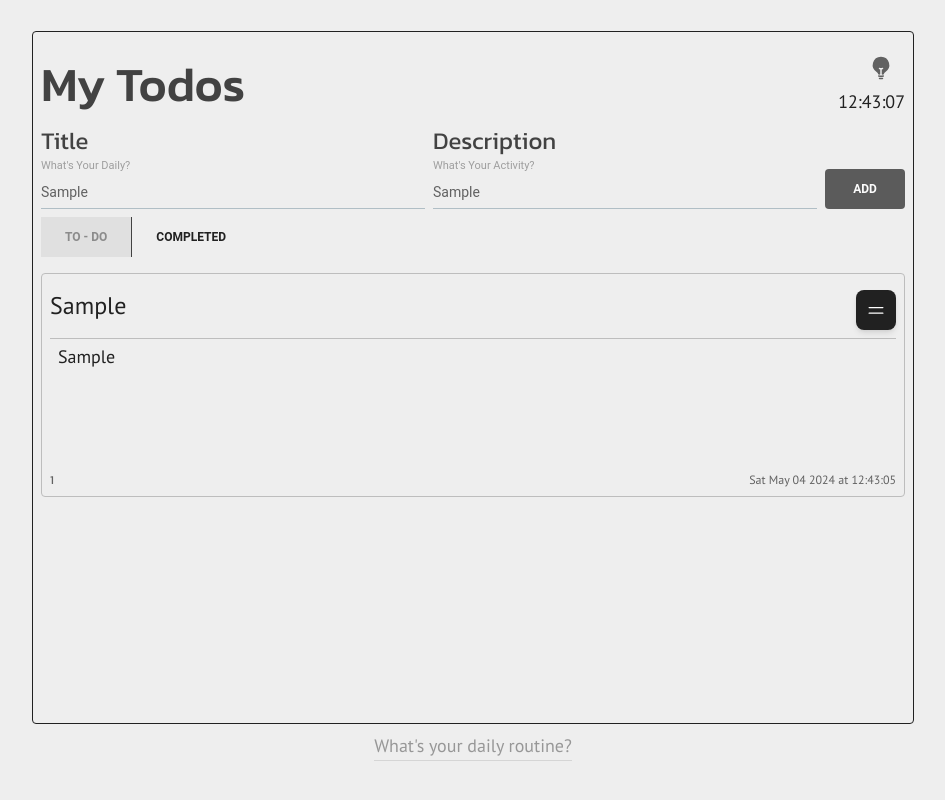
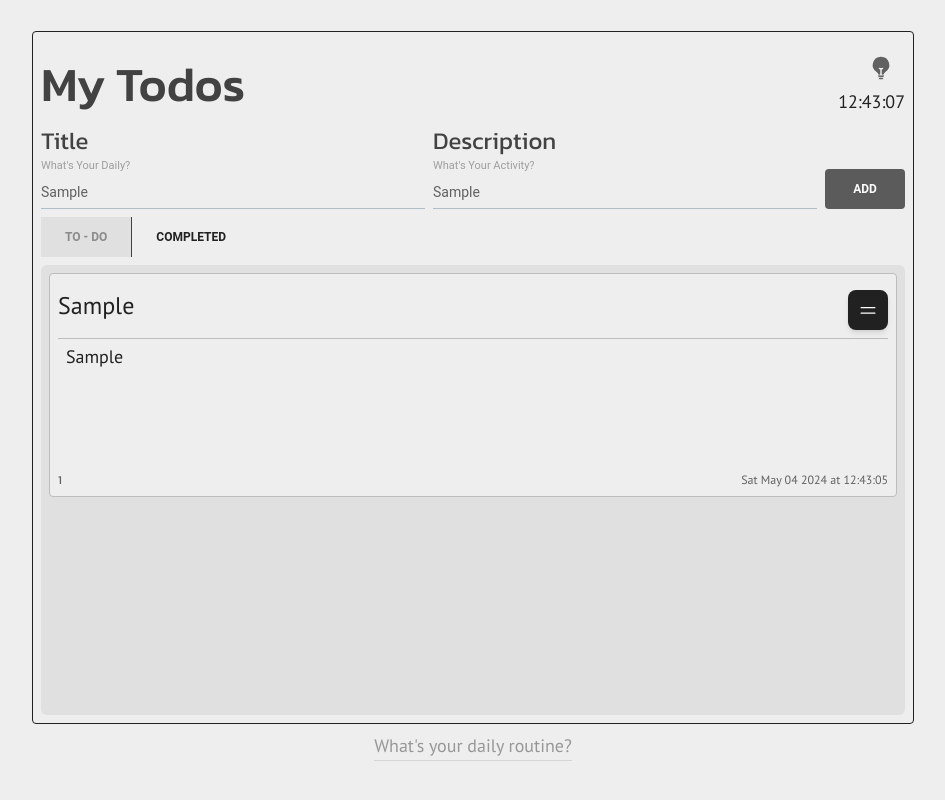
Before and after one commit to nbintang/React-Todolist, a React (Vite) app: page / in a window 1280 px wide. Both pictures are taken after typing "Sample", "Sample" into the empty fields and a click on the button "ADD". Shown: the whole page, without its empty margins (167-1112 px from the left). Built offline with nearby package versions, Linux system fonts and the light colour scheme.

Commit message:
background color changed

```diff
--- a/src/App.jsx
+++ b/src/App.jsx
@@ -10,7 +10,6 @@ import SkeletonLayout from "./components/Layout/Skeleton";
 import { Toaster } from "react-hot-toast";
 
 function App() {
-
   return (
     <main className={`flex static justify-start sm:justify-center py-2 flex-col items-center  dark:bg-gray-900 bg-gray-200 h-[110vh] sm:h-screen pb-2`}>
       <SkeletonLayout className={''}>
@@ -22,7 +21,7 @@ function App() {
           <div className="wrapper">
             <Input />
             <ListSlide />
-            <div className="wrap-list no-scrollbar overflow-auto h-[390px] sm:h-[450px] ">
+            <div className="wrap-list no-scrollbar rounded-md bg-gray-300 dark:bg-gray-800 overflow-auto h-[390px] sm:h-[450px] ">
               <SliderPages />
             </div>
           </div>
--- a/src/pages/CompletePages.jsx
+++ b/src/pages/CompletePages.jsx
@@ -8,8 +8,8 @@ const CompletePages = ({ item, index }) => {
   } = useContext(TodoContext);
 
   return (
-    <div className="todo-list flex h-56 my-2" key={index}>
-      <div className="todo-list-item border p-2 w-full rounded dark:border-gray-300 border-gray-400 my-2 flex flex-col justify-between" >
+    <div className="todo-list flex h-56 my-2 ml-2" key={index}>
+      <div className="todo-list-item border p-2 w-full rounded dark:border-gray-300 bg-gray-200 dark:bg-gray-400/25 border-gray-400 my-2 flex flex-col justify-between" >
         <div className="mt-2">
 
           <h3 className="task font-ptsans border-b dark:border-gray-300 border-gray-400 text-2xl cursor-not-allowed dark:text-gray-300 text-gray-900  ml-1">{item.title}</h3>
--- a/src/pages/EditPages.jsx
+++ b/src/pages/EditPages.jsx
@@ -16,13 +16,13 @@ const EditPages = ({ index }) => {
   };
 
   return (
-    <div key={index} className='todo-list-item  w-full  mt-3 py-2 ' onKeyDown={handleEnter}>
-      <div className="space-y-3 mx-2 ">
-        <Input variant="standard" label="New Daily?" className="bg-gradient-to-b dark:bg-none " value={editedItem.title} onChange={e => handleUpdateTitle(e.target.value)} />
-        <Textarea variant="standard" label="New Activity" className="bg-gradient-to-b dark:bg-none " onChange={e => handleUpdateDesc(e.target.value)} value={editedItem.desc}>
+    <div key={index} className='todo-list-item px-2  w-full  mt-1 py-2 ' onKeyDown={handleEnter}>
+      <div className="space-y-3 mx-2 bg-gray-200 dark:bg-gray-400/25 rounded p-1 mb-2">
+        <Input  label="New Daily?"  className="bg-gradient-to-b  dark:bg-none " value={editedItem.title} onChange={e => handleUpdateTitle(e.target.value)} />
+        <Textarea  label="New Activity" className="bg-gradient-to-b dark:bg-none " onChange={e => handleUpdateDesc(e.target.value)} value={editedItem.desc}>
         </Textarea>
       </div>
-      <ButtonUi className='btn w-full hover:shadow-sm hover:bg-opacity-70 dark:hover:bg-gray-200 dark:bg-gray-500 dark:text-gray-900' onClick={handleUpdate}>Update</ButtonUi>
+      <ButtonUi className='btn w-full  hover:shadow-sm hover:bg-opacity-70 dark:hover:bg-gray-200 dark:bg-gray-500 dark:text-gray-900' onClick={handleUpdate}>Update</ButtonUi>
     </div>
   );
 };
--- a/src/pages/NoActivity.jsx
+++ b/src/pages/NoActivity.jsx
@@ -13,7 +13,7 @@ export default function NoAct() {
     }, 500);
   }, [listStrings]);
   return <>
-    <div className={`h-full w-full md:h-full bg-gray-300 dark:bg-gray-800  rounded-md grid place-items-center`}>
+    <div className={`h-full w-full md:h-full   rounded-md grid place-items-center`}>
       {
         showClicked ?
           <Spinner className="h-12 w-12 sm:w-20 sm:h-20 text-gray-800/25"/>
--- a/src/pages/SlidePages.jsx
+++ b/src/pages/SlidePages.jsx
@@ -10,7 +10,6 @@ import {
 import SkeletonLayout from "../components/Layout/Skeleton";
 
 export default function SliderPages() {
-
   const {
     completeScreen,
     allTodos,
@@ -27,7 +26,9 @@ export default function SliderPages() {
             currentEdit === index ? (
               <EditPages key={index} />
             ) : (
-              <SkeletonLayout key={index}><TodoPages key={index} index={index} item={item} /></SkeletonLayout>
+              <SkeletonLayout key={index}>
+                <TodoPages key={index} index={index} item={item} />
+                </SkeletonLayout>
             )
           ))
         ) : (
--- a/src/pages/TodoPages.jsx
+++ b/src/pages/TodoPages.jsx
@@ -17,9 +17,9 @@ const TodoPages = ({ item, index }) => {
   } = useContext(TodoContext);
 
   return (
-    <div className="todo-list flex h-56 my-2 justify-between " key={index}   >
+    <div className="todo-list flex h-56 mx-2  my-2 justify-between " key={index}   >
 
-      <div className={`todo-list-item border dark:border-gray-300 border-gray-400 rounded p-2  duration-200 transition-all ${displayScreen[item.id] ? "w-[92%]" :"w-full"} flex flex-col justify-between`} >
+      <div className={`todo-list-item border dark:border-gray-300 border-gray-400 bg-gray-200 dark:bg-gray-400/25 rounded p-2  duration-200 transition-all ${displayScreen[item.id] ? "w-[92%]" :"w-full"} flex flex-col justify-between`} >
 
         <div className="mt-2 ">
 
```
